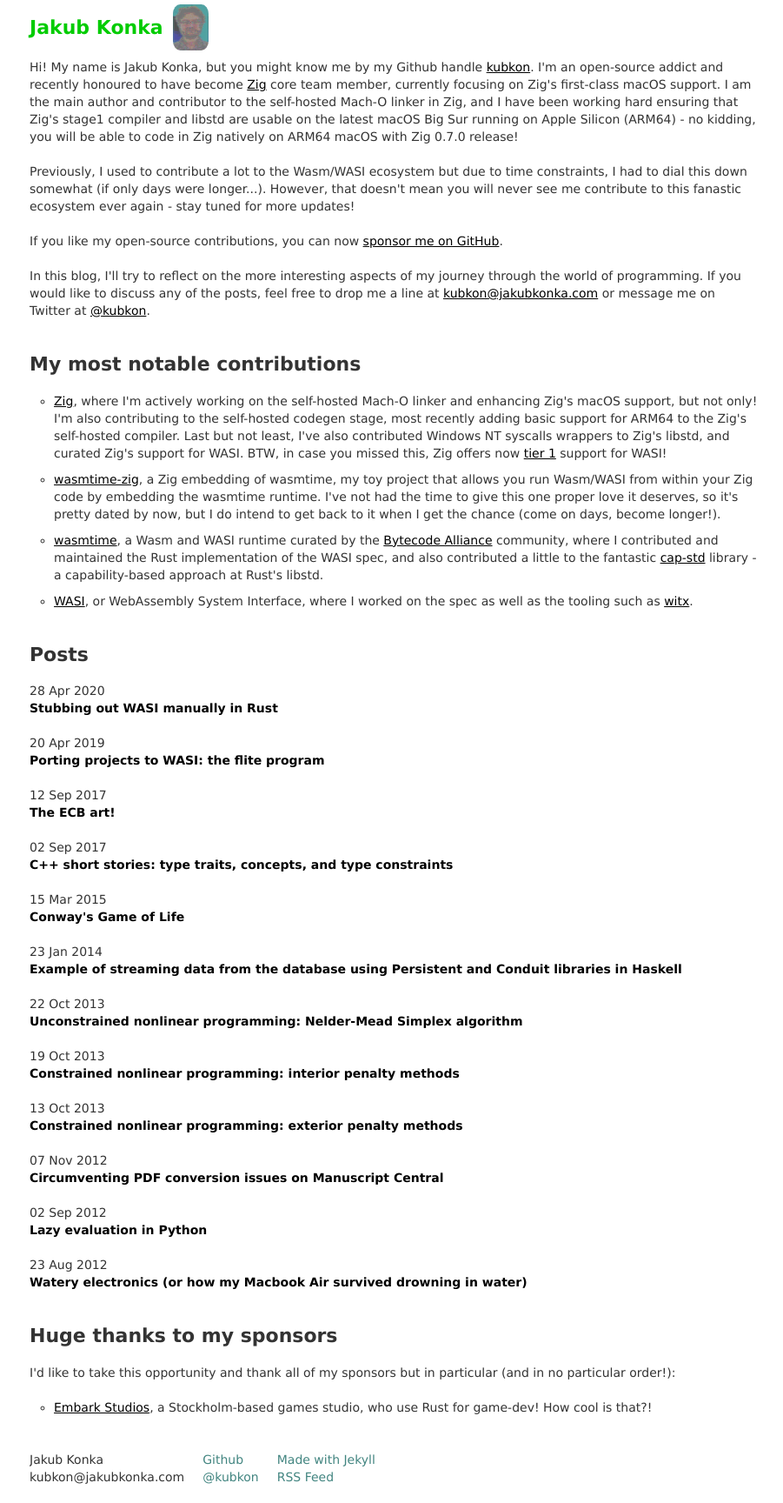
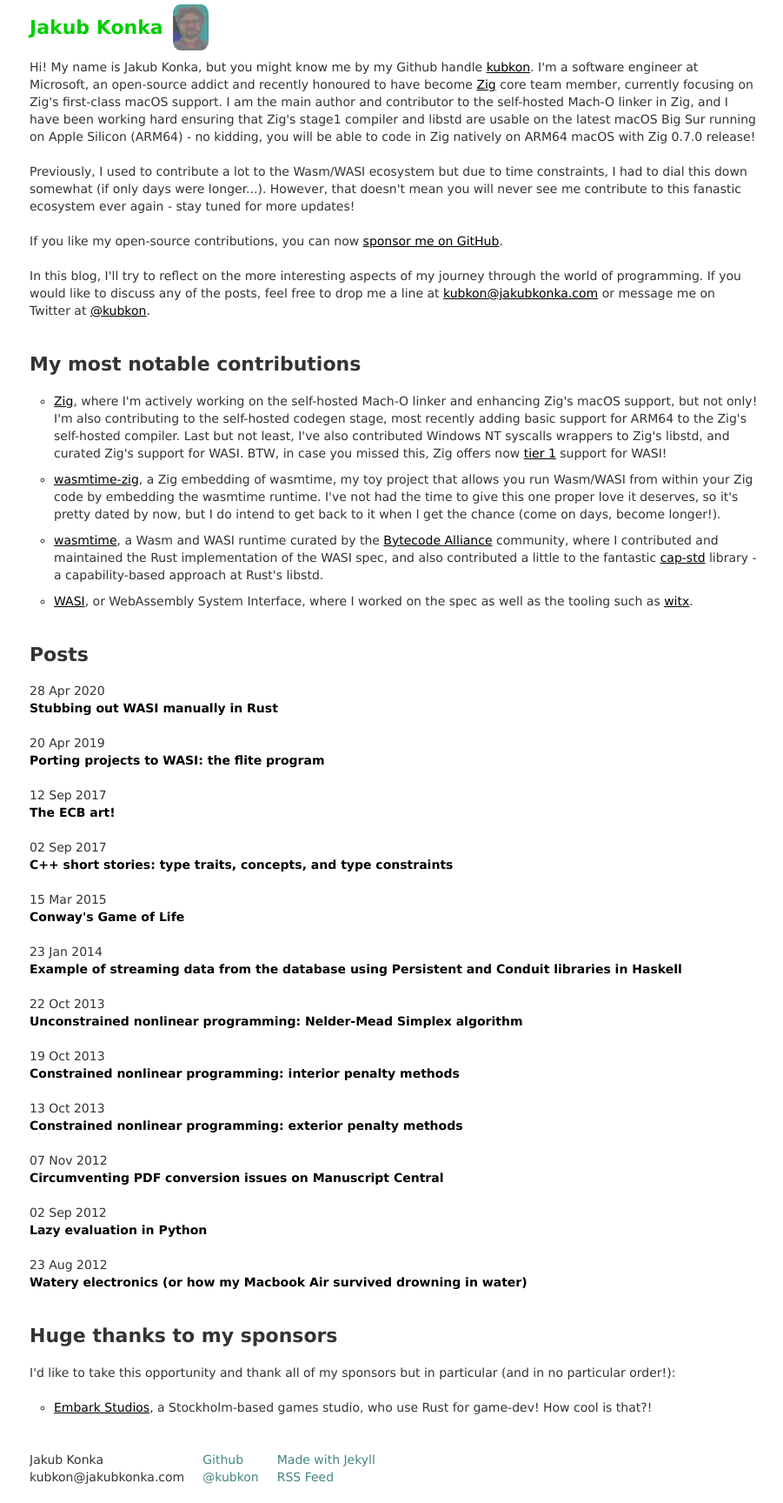
Before and after one commit to kubkon/kubkon.github.com, a Jekyll site: the page built from index.html, in a window 1280 px wide. Shown: the whole page at 87% size, without its empty margins (186-1087 px from the left). Built offline with Jekyll 4.4.1, drawn with Linux system fonts in a browser that asks for light colours; grey boxes are pictures that could not be loaded.

Commit message:
Update landing page

```diff
--- a/index.html
+++ b/index.html
@@ -5,7 +5,7 @@
 
 <div id="about">
   <span class="bio">
-    <p>Hi! My name is Jakub Konka, but you might know me by my Github handle <a href="https://github.com/kubkon">kubkon</a>. I'm an open-source addict and recently honoured to have become <a href="https://ziglang.org">Zig</a> core team member, currently focusing on Zig's first-class macOS support. I am the main author and contributor to the self-hosted Mach-O linker in Zig, and I have been working hard ensuring that Zig's stage1 compiler and libstd are usable on the latest macOS Big Sur running on Apple Silicon (ARM64) - no kidding, you will be able to code in Zig natively on ARM64 macOS with Zig 0.7.0 release!</p>
+    <p>Hi! My name is Jakub Konka, but you might know me by my Github handle <a href="https://github.com/kubkon">kubkon</a>. I'm a software engineer at Microsoft, an open-source addict and recently honoured to have become <a href="https://ziglang.org">Zig</a> core team member, currently focusing on Zig's first-class macOS support. I am the main author and contributor to the self-hosted Mach-O linker in Zig, and I have been working hard ensuring that Zig's stage1 compiler and libstd are usable on the latest macOS Big Sur running on Apple Silicon (ARM64) - no kidding, you will be able to code in Zig natively on ARM64 macOS with Zig 0.7.0 release!</p>
     <p>Previously, I used to contribute a lot to the Wasm/WASI ecosystem but due to time constraints, I had to dial this down somewhat (if only days were longer...). However, that doesn't mean you will never see me contribute to this fanastic ecosystem ever again - stay tuned for more updates!</p>
     <p>If you like my open-source contributions, you can now <a href="https://github.com/sponsors/kubkon?o=esc">sponsor me on GitHub</a>.</p>
     <p>In this blog, I'll try to reflect on the more interesting aspects of my journey through the world of programming. If you would like to discuss any of the posts, feel free to drop me a line at
```
